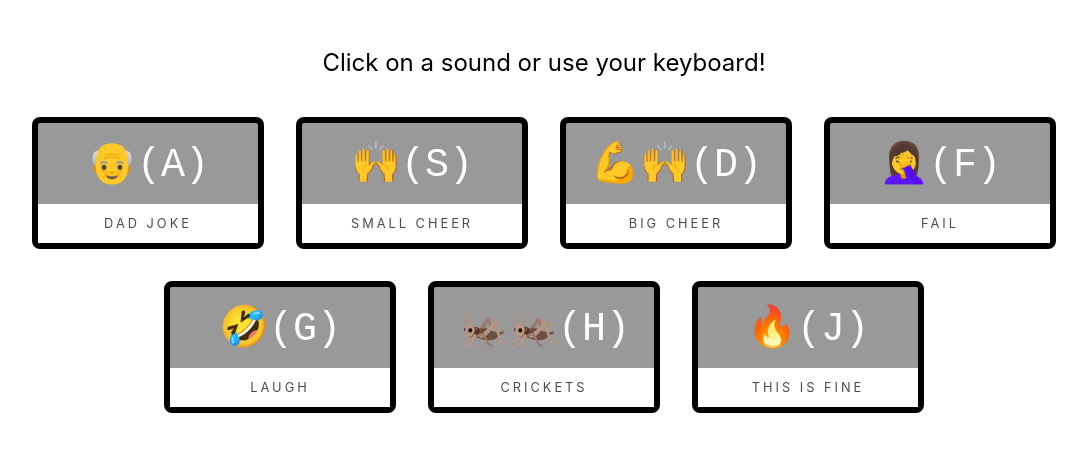
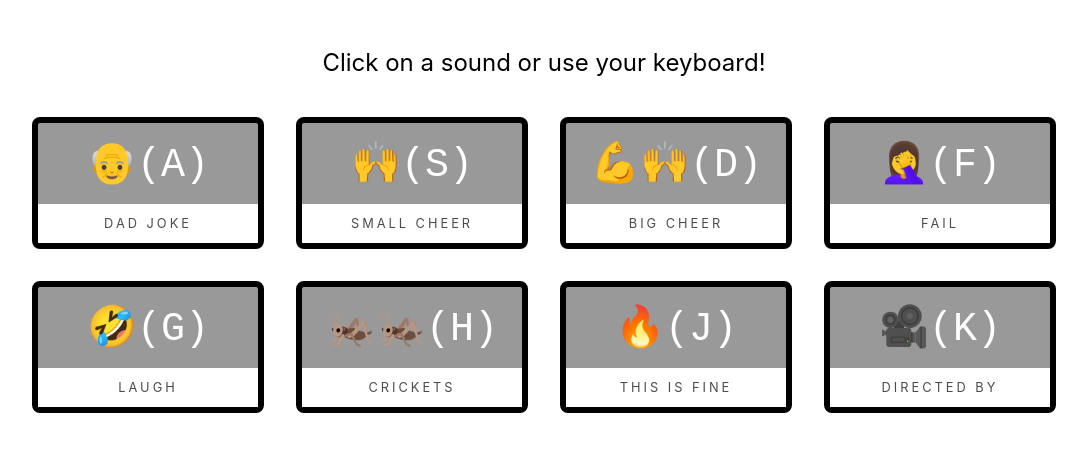
Before and after one commit to simonswiss/zoom-soundboard, a plain HTML site: page index.html in a window 1280 px wide. Shown: the whole page, without its empty margins (96-1183 px from the left). Drawn offline with Linux system fonts and the light colour scheme.

Commit message:
added directed-by

```diff
--- a/index.html
+++ b/index.html
@@ -39,6 +39,10 @@
       <kbd>🔥(J)</kbd>
       <span class="sound">this is fine</span>
     </div>
+    <div data-key="75" class="key">
+      <kbd>🎥(K)</kbd>
+      <span class="sound">directed by</span>
+    </div>
   </div>
 
   <audio data-key="65" src="sounds/ba-dum-tsss.mp3"></audio>
@@ -48,6 +52,7 @@
   <audio data-key="71" src="sounds/laughs.mp3"></audio>
   <audio data-key="72" src="sounds/crickets.mp3"></audio>
   <audio data-key="74" src="sounds/this-is-fine.mp3"></audio>
+  <audio data-key="75" src="sounds/directed-by-robert-b-weide.mp3"></audio>
   <script>
     function getElements(keyCode) {
       const key = document.querySelector(`div[data-key="${keyCode}"]`);
```
Also changed, not shown: 1 other file.
